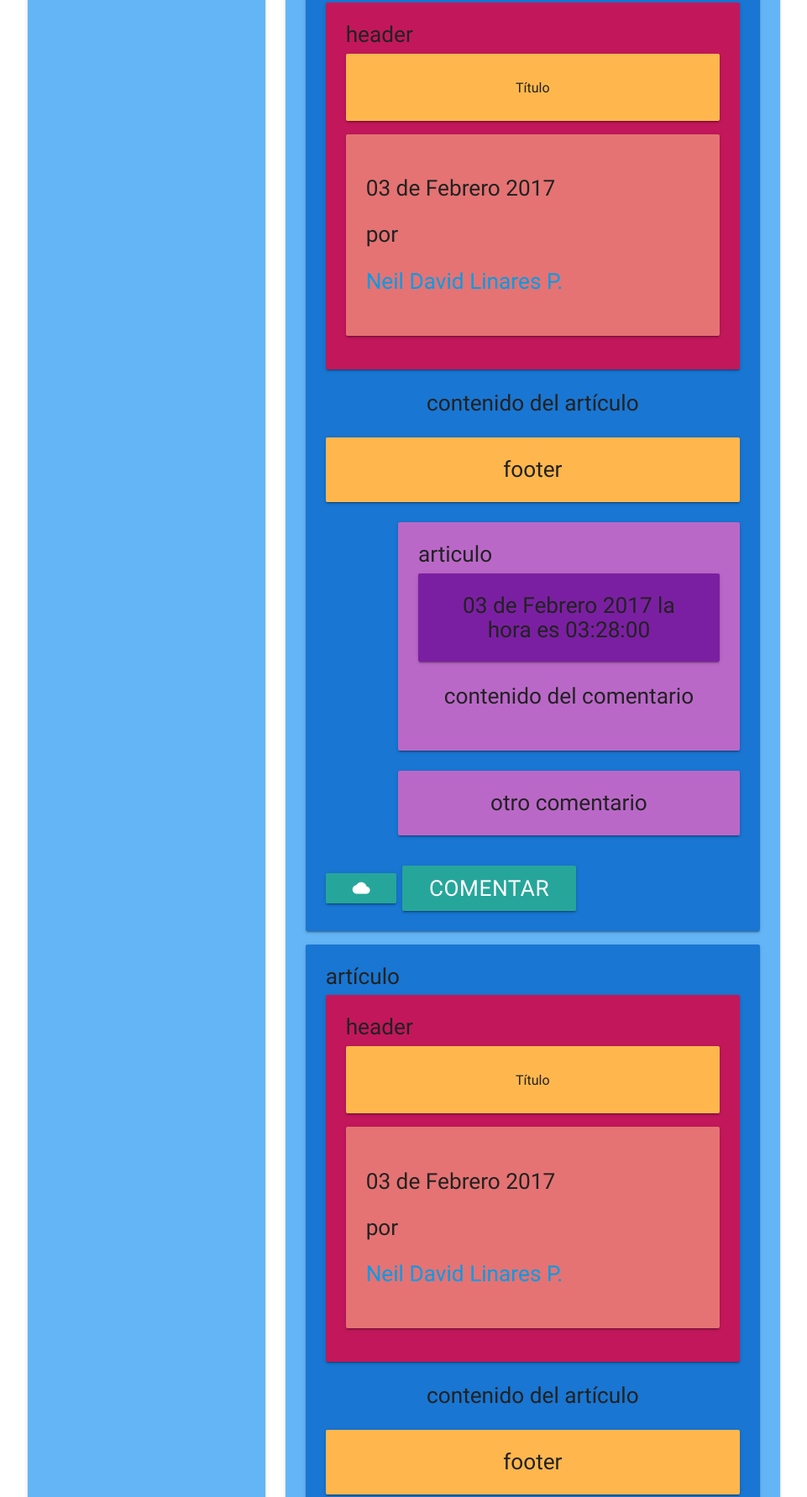
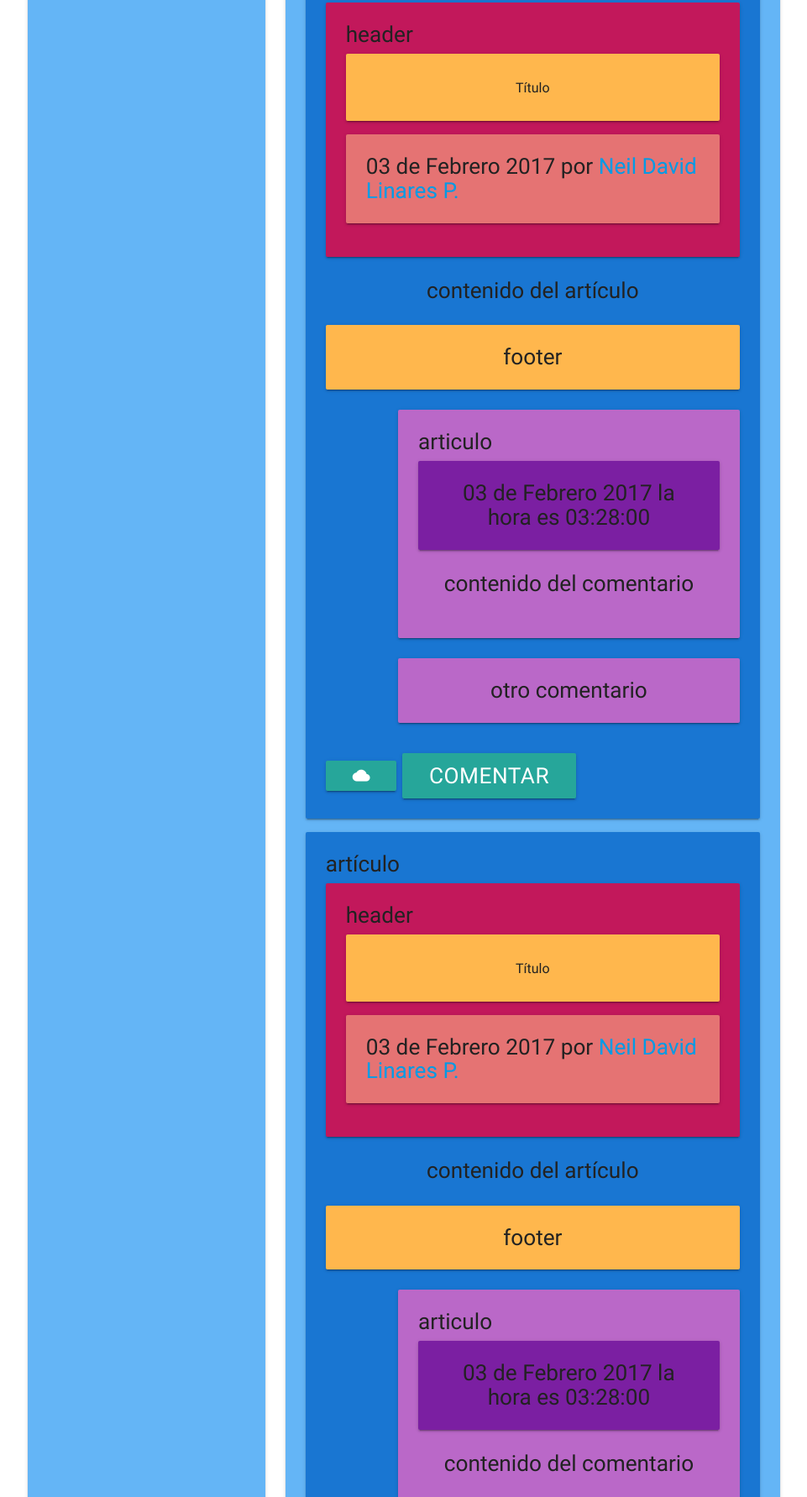
Before and after one commit to ndlp/reto-final-hackspace-updgrade-2017, a plain HTML site: page index.html in a window 1280 px wide. Shown: the part 284-2067 px from the top of the page at 84% size, without its empty margins (159-1120 px from the left). Drawn offline with Linux system fonts and the light colour scheme.

Commit message:
Update index.html

```diff
--- a/index.html
+++ b/index.html
@@ -73,7 +73,7 @@
                                             </div>
                                         </div>
                                     <div class="card-panel red lighten-2">
-                                        <p class="post-fecha">03 de Febrero 2017</p> por <p class="post-autor"><a href="#">Neil David Linares P.</a></p>
+                                        <h8 class="post-fecha">03 de Febrero 2017</h8> por <h8 class="post-autor"><a href="#">Neil David Linares P.</a></h8>
                                     </div>
                                 </div>
                                     <p class="center-align">contenido del artículo</p>
@@ -90,7 +90,8 @@
                                                 articulo
                                                     <div class="card-panel purple darken-2">
                                                         <div class="center-align">
-                                                            <span class="post-fecha">03 de Febrero 2017</span> la hora es <span class="post-hora">03:28:00</span>
+                                                        <h9 class="post-fecha">03 de Febrero 2017</h9> la hora es <h9 class="post-hora">03:28:00</h9>
+
                                                         </div>
                                                     </div>
                                                 <p class="center-align">contenido del comentario</p>
@@ -123,7 +124,7 @@
                                             </div>
                                         </div>
                                     <div class="card-panel red lighten-2">
-                                        <p class="post-fecha">03 de Febrero 2017</p> por <p class="post-autor"><a href="#">Neil David Linares P.</a></p>
+                                        <h8 class="post-fecha">03 de Febrero 2017</h8> por <h8 class="post-autor"><a href="#">Neil David Linares P.</a></h8>
                                     </div>
                                 </div>
                                     <p class="center-align">contenido del artículo</p>
@@ -140,7 +141,8 @@
                                                 articulo
                                                     <div class="card-panel purple darken-2">
                                                         <div class="center-align">
-                                                            <span class="post-fecha">03 de Febrero 2017</span> la hora es <span class="post-hora">03:28:00</span>
+                                                        <h9 class="post-fecha">03 de Febrero 2017</h9> la hora es <h9 class="post-hora">03:28:00</h9>
+
                                                         </div>
                                                     </div>
                                                 <p class="center-align">contenido del comentario</p>
@@ -156,7 +158,7 @@
 
 
                             </div>
-                                                                <a class="waves-effect waves-light btn"><i class="material-icons center">cloud</i></a>
+                            <a class="waves-effect waves-light btn"><i class="material-icons center">cloud</i></a>
 
 
                             <a class="btn-large enabled">comentar</a>
@@ -175,7 +177,7 @@
                                             </div>
                                         </div>
                                     <div class="card-panel red lighten-2">
-                                        <p class="post-fecha">03 de Febrero 2017</p> por <p class="post-autor"><a href="#">Neil David Linares P.</a></p>
+                                        <h8 class="post-fecha">03 de Febrero 2017</h8> por <h8 class="post-autor"><a href="#">Neil David Linares P.</a></h8>
                                     </div>
                                 </div>
                                     <p class="center-align">contenido del artículo</p>
@@ -192,7 +194,7 @@
                                                 articulo
                                                     <div class="card-panel purple darken-2">
                                                         <div class="center-align">
-                                                            <span class="post-fecha">03 de Febrero 2017</span> la hora es <span class="post-hora">03:28:00</span>
+                                                            <h9 class="post-fecha">03 de Febrero 2017</h9> la hora es <h9 class="post-hora">03:28:00</h9>
                                                         </div>
                                                     </div>
                                                 <p class="center-align">contenido del comentario</p>
```
